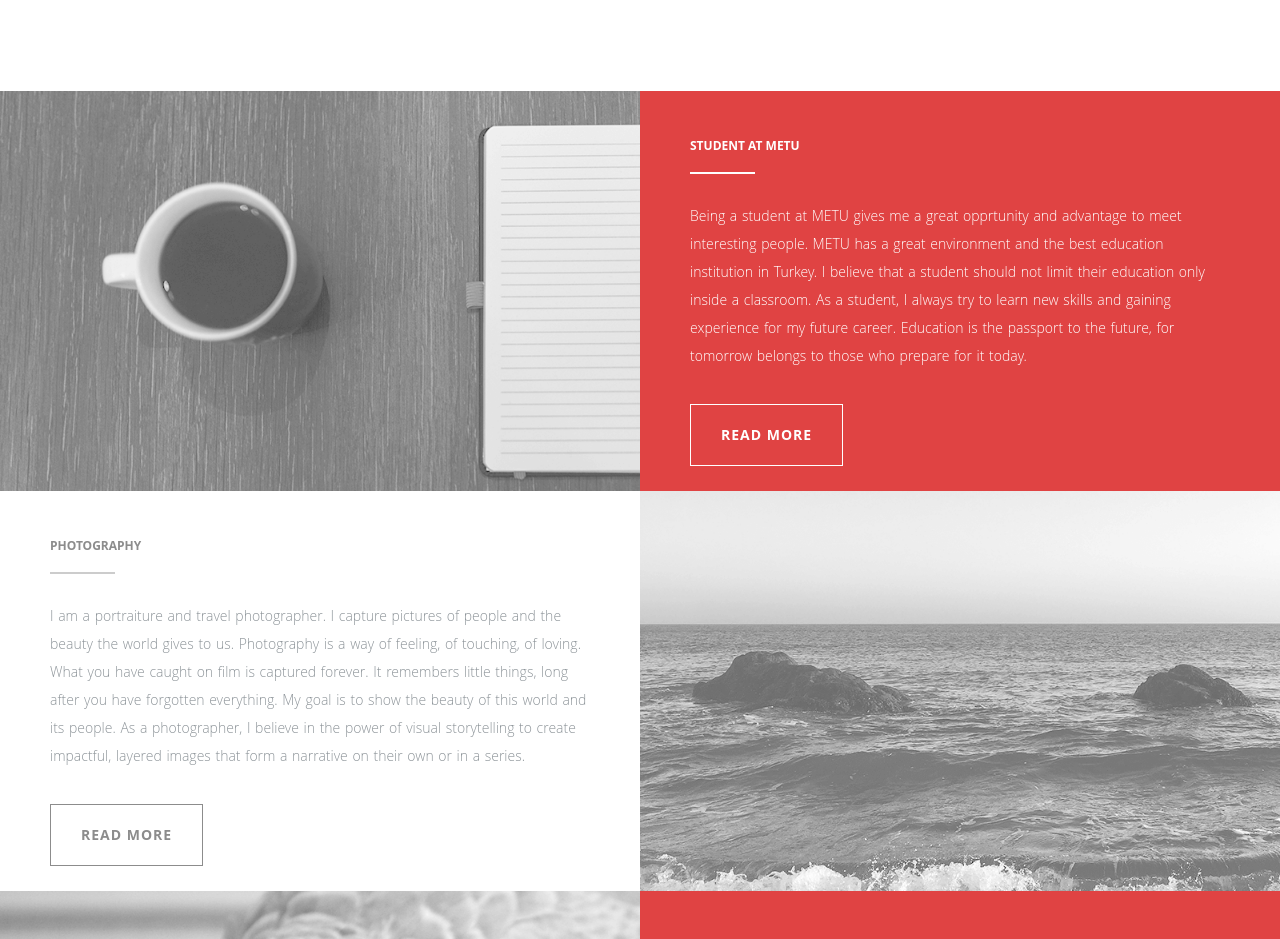
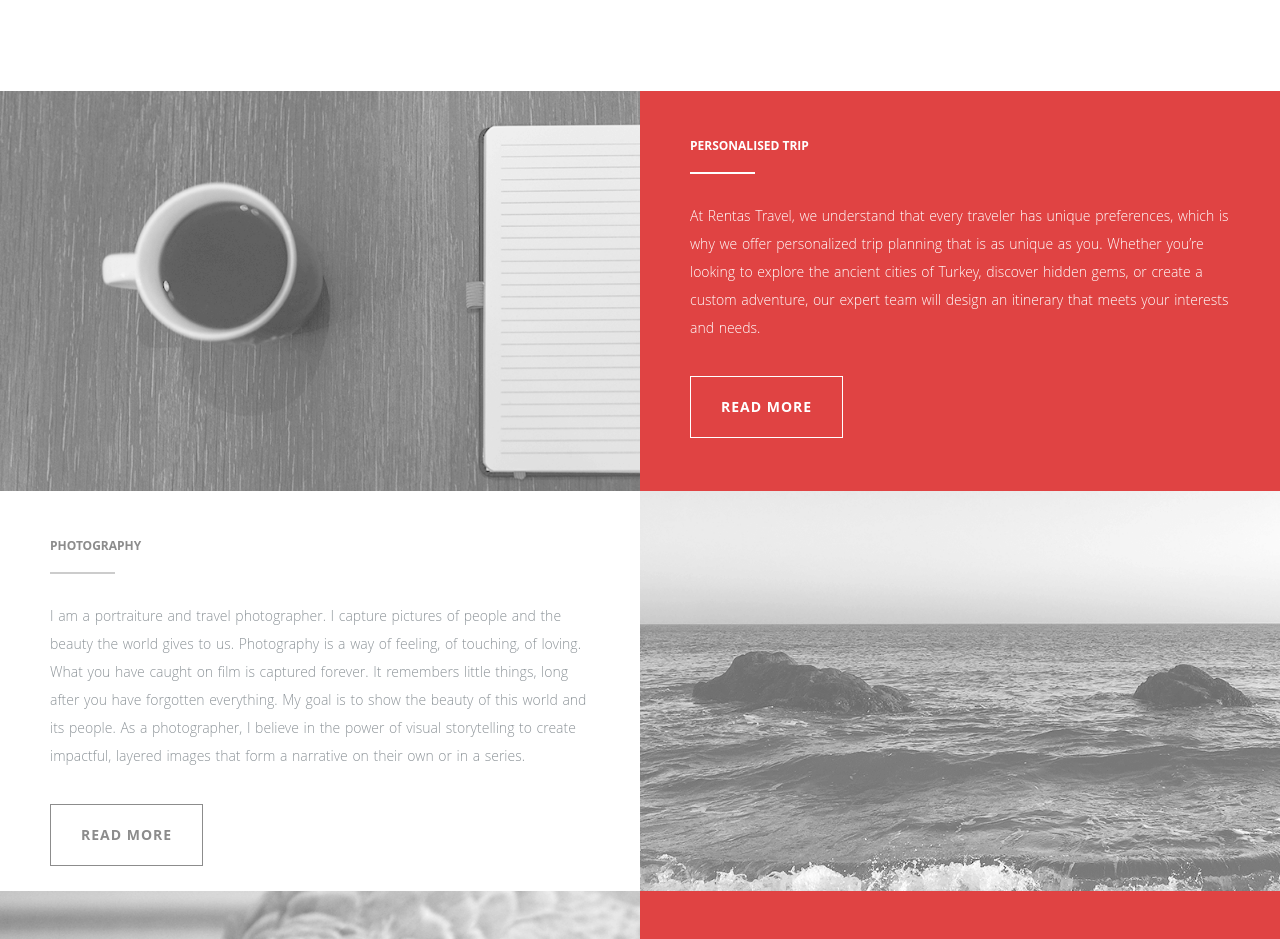
Before and after one commit to rentastravel/rentas, a plain HTML site: page index.html in a window 1280 px wide. Shown: the part 1900-2839 px from the top of the page. Drawn offline with nearby package versions, Linux system fonts and the light colour scheme; some packages are replaced by stand-ins of ours.

Commit message:
Update index.html

```diff
--- a/index.html
+++ b/index.html
@@ -180,10 +180,9 @@
 					<div class="about-image" style="background-image:url(img/about1.png)"></div><!-- about image 1 -->
 				</div>
 				<div class="col-md-6 about-text">
-					<h6>Student at METU</h6><!-- headline-->
-					<p>Being a student at METU gives me a great opprtunity and advantage to meet interesting people. METU has a great environment and the best education institution in Turkey.
-					I believe that a student should not limit their education only inside a classroom. As a student, I always try to learn new skills and gaining experience for my future career.
-					Education is the passport to the future, for tomorrow belongs to those who prepare for it today.
+					<h6>Personalised Trip</h6><!-- headline-->
+					<p>At Rentas Travel, we understand that every traveler has unique preferences, which is why we offer personalized trip planning that is as unique as you.
+            Whether you’re looking to explore the ancient cities of Turkey, discover hidden gems, or create a custom adventure, our expert team will design an itinerary that meets your interests and needs.
 					</p><br><!-- About Text 1 -->
 					<a href="index.html#team" class="weight-outline-btn">Read more</a><!-- read more button  -->
 				</div>
```
